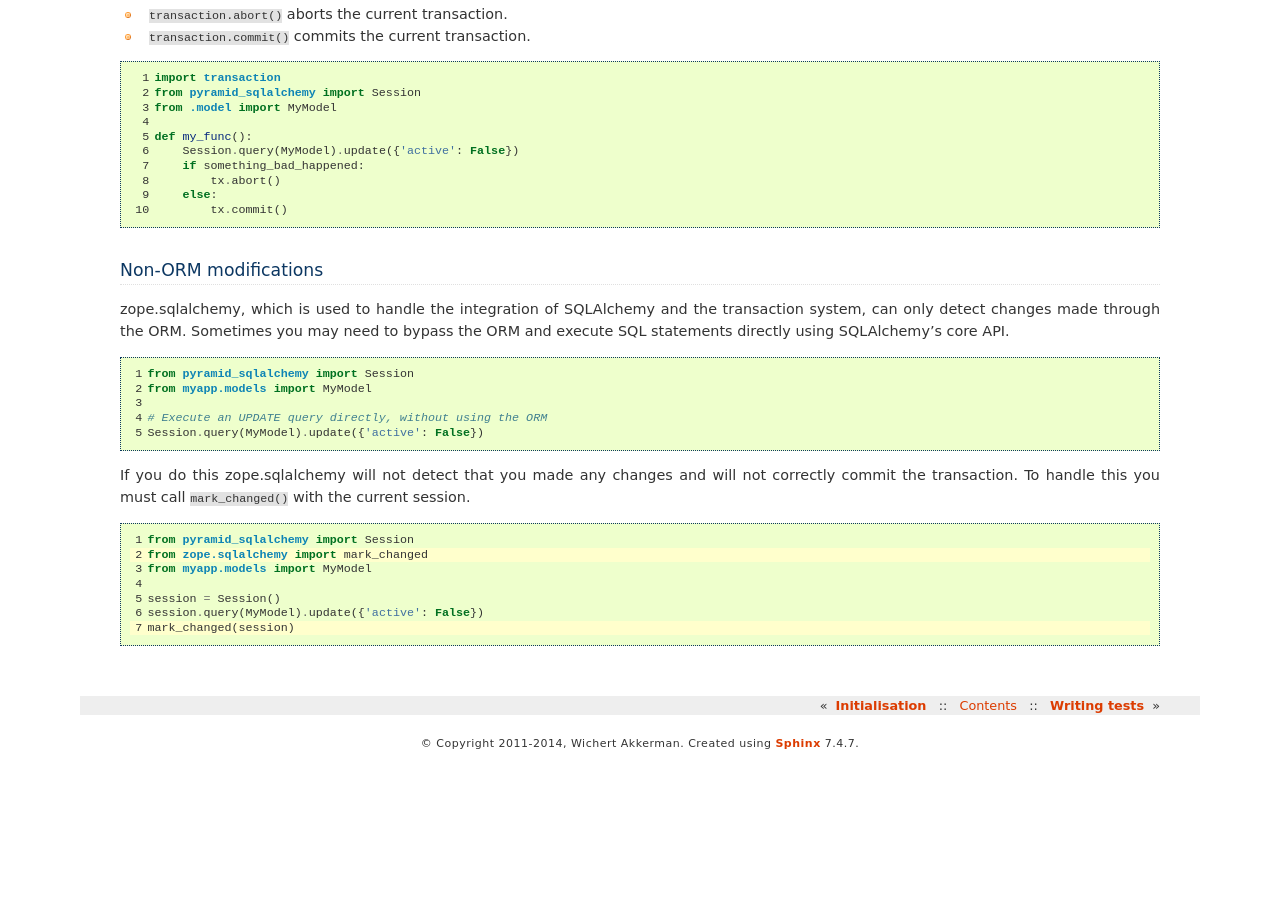
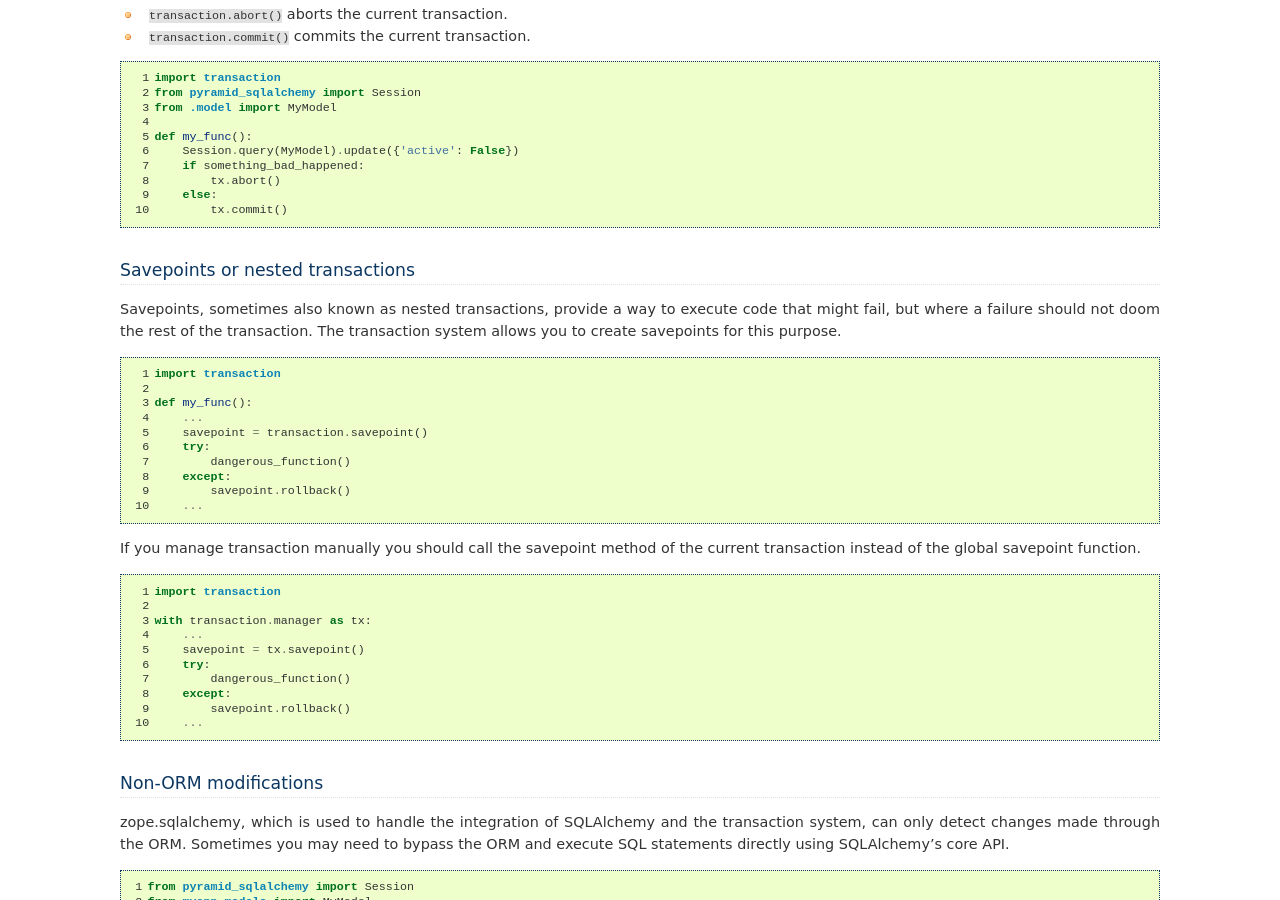
Before and after one commit to wichert/pyramid_sqlalchemy, a Sphinx documentation site: the page built from docs/transactions.rst, in a window 1280 px wide and 900 px high, scrolled down 1031 px. Built offline with Sphinx 7.4.7, drawn with Linux system fonts in a browser that asks for light colours; before the commit the page ends 1791 px from its top, so only the background shows below that.

Commit message:
Document savepoints.

```diff
--- a/docs/transactions.rst
+++ b/docs/transactions.rst
@@ -84,6 +84,47 @@ transaction API directly. The methods you can use are:
            tx.commit()
 
 
+Savepoints or nested transactions
+---------------------------------
+
+Savepoints, sometimes also known as nested transactions, provide a way to
+execute code that might fail, but where a failure should not doom the rest of
+the transaction. The transaction system allows you to create savepoints for
+this purpose.
+
+.. code-block:: python
+   :linenos:
+
+   import transaction
+
+   def my_func():
+       ...
+       savepoint = transaction.savepoint()
+       try:
+           dangerous_function()
+       except:
+           savepoint.rollback()
+       ...
+
+
+If you manage transaction manually you should call the savepoint method of the
+current transaction instead of the global savepoint function.
+
+.. code-block:: python
+   :linenos:
+
+   import transaction
+
+   with transaction.manager as tx:
+       ...
+       savepoint = tx.savepoint()
+       try:
+           dangerous_function()
+       except:
+           savepoint.rollback()
+       ...
+
+
 Non-ORM modifications
 ---------------------
 
--- a/src/pyramid_sqlalchemy/__init__.py
+++ b/src/pyramid_sqlalchemy/__init__.py
@@ -18,7 +18,7 @@ def init_sqlalchemy(engine):
 
 
 def enable_sql_two_phase_commit(config, enable=True):
-        Session.configure(twophase=enable)
+    Session.configure(twophase=enable)
 
 
 def includeme(config):
```
